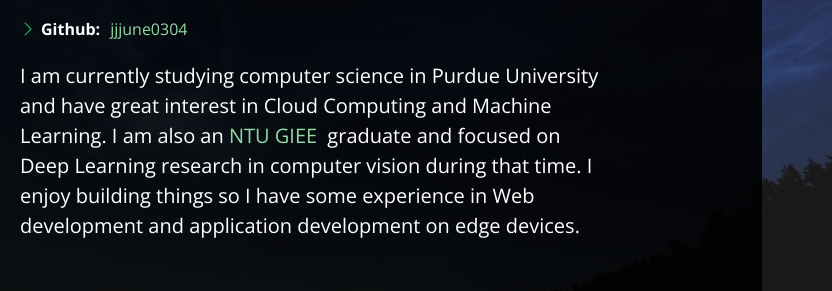
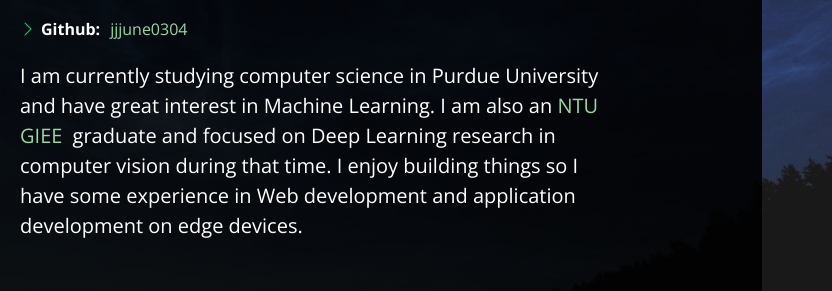
Before and after one commit to jjjune0304/jjjune0304.github.io, a plain HTML site: page index.html in a window 1280 px wide. Both pictures are taken after a click on the link "About". Shown: the part 363-654 px from the top of the page, 448-1280 px from the left. Drawn offline with nearby package versions, Linux system fonts and the light colour scheme.

Commit message:
Update index.html

```diff
--- a/index.html
+++ b/index.html
@@ -110,7 +110,7 @@
             </div>
           </div>
           <p class="col-lg-10">
-            I am currently studying computer science in Purdue University and have great interest in Cloud Computing and Machine Learning.
+            I am currently studying computer science in Purdue University and have great interest in Machine Learning.
             I am also an <a href="https://graduate.ee.ntu.edu.tw/" target="_blank">NTU GIEE</a> graduate and focused on Deep Learning research in computer vision during that time.
             I enjoy building things so I have some experience in Web development and application development on edge devices.
           </p>
```
